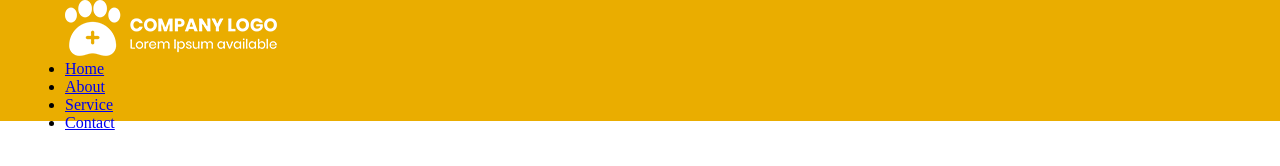
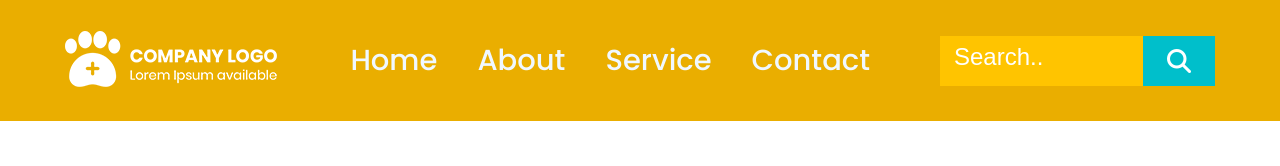
Before and after one commit to Badhon210/Frist-project, a plain HTML site: page index.html in a window 1280 px wide. Drawn offline with Linux system fonts and the light colour scheme.

Commit message:
change all tag

```diff
--- a/index.html
+++ b/index.html
@@ -4,26 +4,34 @@
     <meta charset="UTF-8">
     <meta name="viewport" content="width=device-width, initial-scale=1.0">
     <title>Document</title>
+    <link rel="stylesheet" href="https://cdnjs.cloudflare.com/ajax/libs/font-awesome/6.4.2/css/all.min.css" integrity="sha512-z3gLpd7yknf1YoNbCzqRKc4qyor8gaKU1qmn+CShxbuBusANI9QpRohGBreCFkKxLhei6S9CQXFEbbKuqLg0DA==" crossorigin="anonymous" referrerpolicy="no-referrer" />
     <link rel="stylesheet" href="style.css">
 </head>
 <body>
-    <!-- --------menu-ber------- -->
-    <div class="main-header">
-        <div class="contaner">
+    <!-- --------frist-ber------- -->
+    <div class="header">
+        <div class="container">
                 <div class="header-logo">
-                <img src="heder-logo.png" alt="header-logo">
+                    <img src="heder-logo.png" alt="">
                 </div>
+
                 <div class="header-menu">
-                <ul>
-                    <li><a href="Home">Home</a></li>
-                    <li><a href="Home">About</a></li>
-                    <li><a href="Home">Service</a></li>
-                    <li><a href="Home">Contact</a></li>
+                    <ul class="mode">
+                        <li><a href="#">Home</a></li>
+                        <li><a href="#">About</a></li>
+                        <li><a href="#">Service</a></li>
+                        <li><a href="#">Contact</a></li>
+                        <li class="list-iteam">
+                            <input type="text" placeholder="Search.." class="input">
+                            <div class="inbox"><i class="fa-solid fa-magnifying-glass icon" ></i></div>
+                        </li>
                     </ul>
+
                 </div>
 
         </div>
    </div>
 
+
 </body>
 </html>
--- a/style.css
+++ b/style.css
@@ -1,14 +1,76 @@
+@import url('https://fonts.googleapis.com/css2?family=Poppins:wght@300;400;500;600;700;800&display=swap');
+/* font-family: 'Poppins', sans-serif; */
 *{margin: 0;
 padding: 0;
 box-sizing: border-box;
 }
-.main-header{
+.header{
     width: 100%;
     height: 121px;
-    background-color: #EAAD00
+    background-color:#EAAE00 ;
 }
-.contaner{
-    width: 1200px;
+.container{
     margin: 0 auto;
     padding: 0 25px;
+    width: 1200px;
 }
+.header .container{
+    height:100%;
+    background-color: #EAAE00;
+    display: flex;
+    justify-content: space-between;
+    align-items: center;
+}
+a{
+    text-decoration: none;
+    color: aliceblue;
+    font-family: 'Poppins', sans-serif;
+}
+ul li{
+    list-style-type: none;
+}
+
+.mode{
+    display: flex;
+    align-items: center;
+}
+.mode li a{
+    padding: 10px 20px;
+    display: inline-block;
+    font-size: 29px;
+    font-weight: 500;
+}
+.mode li:nth-child(4){
+    margin-right: 50px;
+
+}
+.input{
+    width: 275px;
+    height: 50px;
+    background-color: #FFC400;
+    border: none;
+    padding: 0 14px;
+}
+.input::placeholder{
+    font-size: 24px;
+    font-weight: 400;
+    color: #ffffff;
+}
+.list-iteam{
+    position: relative;
+}
+.inbox{
+    width: 72px;
+    height: 50px;
+    background-color: #00BFCB;
+    position: absolute;
+    right: 0;
+    top: 0;
+    display: flex;
+    align-items: center;
+    justify-content: center;
+}
+.icon{
+    font-size: 24px;
+    color: #ffffff;
+}
```
Also changed, not shown: search.png (added). Lines whose indentation alone changed are shown as unchanged.
